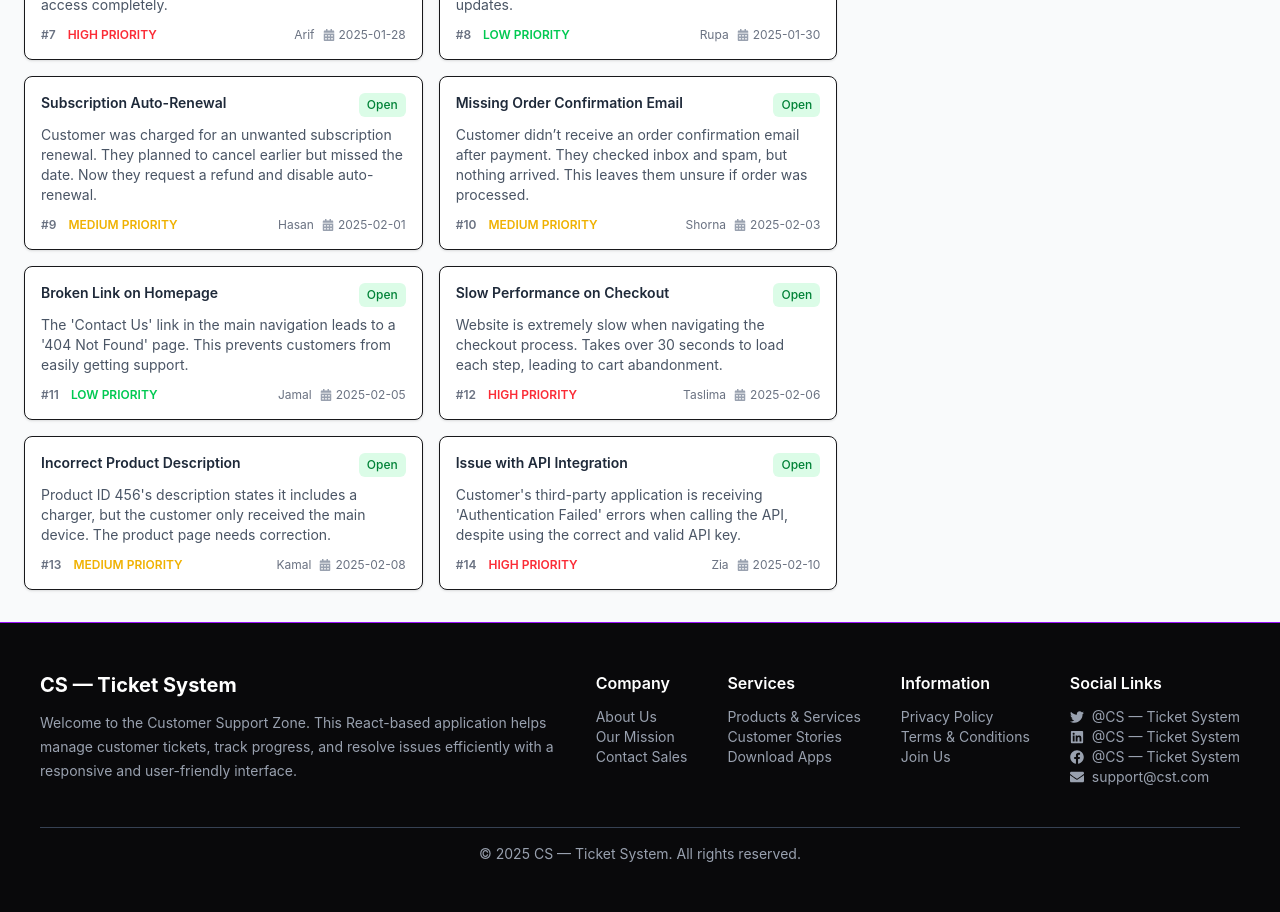
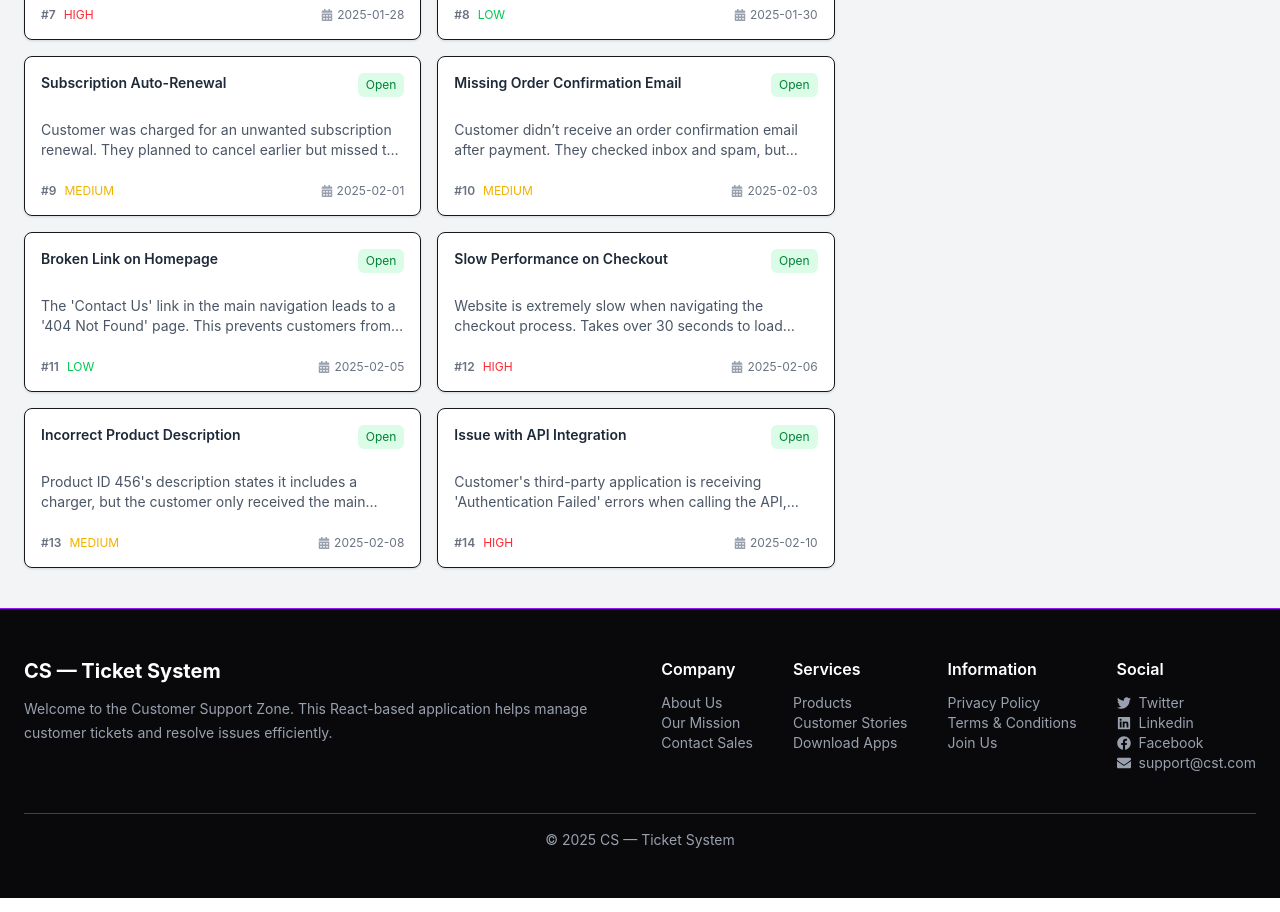
Before and after one commit to mahmudulhaque13/Customer-Support-Zone, a React (Vite) app: page / in a window 1280 px wide. Shown: the part 980-1892 px from the top of the page. Built offline with nearby package versions, Linux system fonts and the light colour scheme.

Commit message:
responsive done

```diff
--- a/src/App.jsx
+++ b/src/App.jsx
@@ -4,7 +4,7 @@ import Footer from "./components/Footer";
 
 function App() {
   return (
-    <div className="bg-gray-50 min-h-screen">
+    <div className="bg-gray-100 min-h-screen">
       <Navbar />
 
       <MainSection />
--- a/src/components/Footer.jsx
+++ b/src/components/Footer.jsx
@@ -3,20 +3,18 @@ import { FaTwitter, FaLinkedin, FaFacebook, FaEnvelope } from "react-icons/fa";
 
 const Footer = () => {
   return (
-    <footer className="bg-neutral text-white px-10 py-12 border-t border-purple-600">
+    <footer className="bg-neutral text-white border-t border-purple-600">
+      <div className="max-w-[1440px] mx-auto px-6 py-12">
         <div className="flex flex-wrap justify-between gap-10">
-        {/* Left Section */}
           <div className="flex-1 min-w-[260px]">
             <h3 className="text-xl font-bold mb-3">CS — Ticket System</h3>
 
             <p className="text-gray-400 text-sm leading-6">
               Welcome to the Customer Support Zone. This React-based application
-            helps manage customer tickets, track progress, and resolve issues
-            efficiently with a responsive and user-friendly interface.
+              helps manage customer tickets and resolve issues efficiently.
             </p>
           </div>
 
-        {/* Footer Columns */}
           <div className="flex flex-wrap gap-10">
             <div>
               <h4 className="font-semibold mb-3">Company</h4>
@@ -27,7 +25,7 @@ const Footer = () => {
 
             <div>
               <h4 className="font-semibold mb-3">Services</h4>
-            <p className="text-sm text-gray-400">Products & Services</p>
+              <p className="text-sm text-gray-400">Products</p>
               <p className="text-sm text-gray-400">Customer Stories</p>
               <p className="text-sm text-gray-400">Download Apps</p>
             </div>
@@ -40,18 +38,18 @@ const Footer = () => {
             </div>
 
             <div>
-            <h4 className="font-semibold mb-3">Social Links</h4>
+              <h4 className="font-semibold mb-3">Social</h4>
 
               <p className="flex items-center gap-2 text-sm text-gray-400">
-              <FaTwitter /> @CS — Ticket System
+                <FaTwitter /> Twitter
               </p>
 
               <p className="flex items-center gap-2 text-sm text-gray-400">
-              <FaLinkedin /> @CS — Ticket System
+                <FaLinkedin /> Linkedin
               </p>
 
               <p className="flex items-center gap-2 text-sm text-gray-400">
-              <FaFacebook /> @CS — Ticket System
+                <FaFacebook /> Facebook
               </p>
 
               <p className="flex items-center gap-2 text-sm text-gray-400">
@@ -61,9 +59,9 @@ const Footer = () => {
           </div>
         </div>
 
-      {/* Bottom */}
         <div className="border-t border-gray-700 mt-10 pt-4 text-center text-sm text-gray-400">
-        © 2025 CS — Ticket System. All rights reserved.
+          © 2025 CS — Ticket System
+        </div>
       </div>
     </footer>
   );
--- a/src/components/MainSection.jsx
+++ b/src/components/MainSection.jsx
@@ -19,24 +19,21 @@ const MainSection = () => {
 
     setInProgress([...inProgress, updatedTicket]);
 
-    // optional (customer tickets list update)
     setTickets(tickets.map((t) => (t.id === ticket.id ? updatedTicket : t)));
 
-    toast.info(`"${ticket.title}" added to task status`);
+    toast.info(`"${ticket.title}" added to task`);
   };
 
   const handleComplete = (ticket) => {
     setInProgress(inProgress.filter((t) => t.id !== ticket.id));
-
     setResolved([...resolved, ticket]);
-
     setTickets(tickets.filter((t) => t.id !== ticket.id));
 
-    toast.success(`"${ticket.title}" marked as resolved`);
+    toast.success(`"${ticket.title}" resolved`);
   };
 
   return (
-    <div className="max-w-7xl mx-auto px-6 pt-20 py-8">
+    <div className="max-w-[1440px] mx-auto px-6 pt-24 pb-10">
       {/* Banner */}
       <div className="grid md:grid-cols-2 gap-6 mb-10">
         <div className="bg-gradient-to-r from-purple-600 to-purple-400 rounded-lg p-10 text-white text-center">
@@ -50,13 +47,13 @@ const MainSection = () => {
         </div>
       </div>
 
-      {/* Main Section */}
-      <div className="grid md:grid-cols-3 gap-6">
+      {/* Main Layout */}
+      <div className="grid lg:grid-cols-3 gap-8">
         {/* Customer Tickets */}
-        <div className="md:col-span-2">
+        <div className="lg:col-span-2">
           <h2 className="font-semibold mb-4 text-gray-700">Customer Tickets</h2>
 
-          <div className="grid md:grid-cols-2 gap-4">
+          <div className="grid sm:grid-cols-2 gap-4">
             {tickets.map((ticket) => (
               <div
                 key={ticket.id}
@@ -75,7 +72,7 @@ const MainSection = () => {
 
           {inProgress.length === 0 ? (
             <p className="text-sm text-gray-500">
-              Select a ticket to add to Task Status
+              Select a ticket to start task
             </p>
           ) : (
             inProgress.map((ticket) => (
@@ -86,7 +83,7 @@ const MainSection = () => {
                 <p className="font-semibold text-sm mb-2">{ticket.title}</p>
 
                 <button
-                  className="btn text-white bg-green-600 btn-sm w-full"
+                  className="btn bg-green-600 text-white btn-sm w-full"
                   onClick={() => handleComplete(ticket)}
                 >
                   Complete
--- a/src/components/Navbar.jsx
+++ b/src/components/Navbar.jsx
@@ -12,7 +12,8 @@ const Navbar = () => {
   };
 
   return (
-    <nav className="fixed top-0 w-full bg-white border-b shadow-sm px-6 py-4 z-50">
+    <nav className="fixed top-0 w-full bg-white border-b shadow-sm z-50">
+      <div className="max-w-[1440px] mx-auto px-6 py-4">
         <div className="flex items-center justify-between">
           {/* Logo */}
           <h2 className="text-lg font-bold text-gray-800 cursor-pointer">
@@ -20,7 +21,7 @@ const Navbar = () => {
           </h2>
 
           {/* Desktop Menu */}
-        <div className="hidden md:flex items-center gap-6">
+          <div className="hidden md:flex items-center gap-8">
             <ul className="flex gap-6 text-sm text-gray-700">
               <li className="cursor-pointer">Home</li>
               <li className="cursor-pointer">FAQ</li>
@@ -30,10 +31,10 @@ const Navbar = () => {
               <li className="cursor-pointer">Contact</li>
             </ul>
 
-          <button className="btn btn-sm btn-primary">+ New Ticket</button>
+            <button className="btn btn-primary btn-sm">+ New Ticket</button>
           </div>
 
-        {/* Mobile Hamburger */}
+          {/* Mobile Menu Button */}
           <div className="md:hidden cursor-pointer" onClick={handleMenuToggle}>
             <div className="space-y-1">
               <span className="block w-6 h-[2px] bg-gray-700"></span>
@@ -45,7 +46,7 @@ const Navbar = () => {
 
         {/* Mobile Menu */}
         {isMenuOpen && (
-        <div className="md:hidden mt-4 bg-white border rounded shadow-sm p-4">
+          <div className="md:hidden mt-4 border rounded p-4 shadow-sm">
             <ul className="flex flex-col gap-3 text-sm text-gray-700">
               <li onClick={handleNavLinkClick}>Home</li>
               <li onClick={handleNavLinkClick}>FAQ</li>
@@ -63,6 +64,7 @@ const Navbar = () => {
             </button>
           </div>
         )}
+      </div>
     </nav>
   );
 };
--- a/src/components/TicketCard.jsx
+++ b/src/components/TicketCard.jsx
@@ -15,38 +15,36 @@ const TicketCard = ({ ticket }) => {
   };
 
   return (
-    <div className="bg-white border rounded-lg p-4 shadow-sm cursor-pointer">
+    <div className="bg-white border rounded-lg p-4 shadow-sm cursor-pointer h-[160px] flex flex-col justify-between">
       {/* Header */}
-      <div className="flex justify-between items-start gap-2 mb-2">
-        <h4 className="text-sm font-semibold text-gray-800">{ticket.title}</h4>
+      <div className="flex justify-between items-start gap-2">
+        <h4 className="text-sm font-semibold text-gray-800 line-clamp-1">
+          {ticket.title}
+        </h4>
 
         <span
-          className={`text-xs px-2 py-1 rounded-md font-medium whitespace-nowrap ${statusStyle[ticket.status]}`}
+          className={`text-xs px-2 py-1 rounded-md whitespace-nowrap ${statusStyle[ticket.status]}`}
         >
           {ticket.status}
         </span>
       </div>
 
       {/* Description */}
-      <p className="text-sm text-gray-600 mb-3">{ticket.description}</p>
+      <p className="text-sm text-gray-600 line-clamp-2">{ticket.description}</p>
 
       {/* Footer */}
-      <div className="flex justify-between text-xs text-gray-500 flex-wrap gap-2">
-        <div className="flex items-center gap-3">
+      <div className="flex justify-between text-xs text-gray-500">
+        <div className="flex items-center gap-2">
           <span className="font-semibold">#{ticket.id}</span>
 
-          <span className={`font-semibold ${priorityStyle[ticket.priority]}`}>
-            {ticket.priority} PRIORITY
+          <span className={priorityStyle[ticket.priority]}>
+            {ticket.priority}
           </span>
         </div>
 
-        <div className="flex items-center gap-2">
-          <span>{ticket.customer}</span>
-
-          <span className="flex items-center gap-1">
-            <FaCalendarAlt className="text-gray-400 text-xs" />
-            {ticket.createdAt}
-          </span>
+        <div className="flex items-center gap-1">
+          <FaCalendarAlt className="text-gray-400 text-xs" />
+          <span>{ticket.createdAt}</span>
         </div>
       </div>
     </div>
```
Also changed, not shown: public/vector1.png (added), src/assets/images/vector1.png (deleted). Lines whose indentation alone changed are shown as unchanged.
